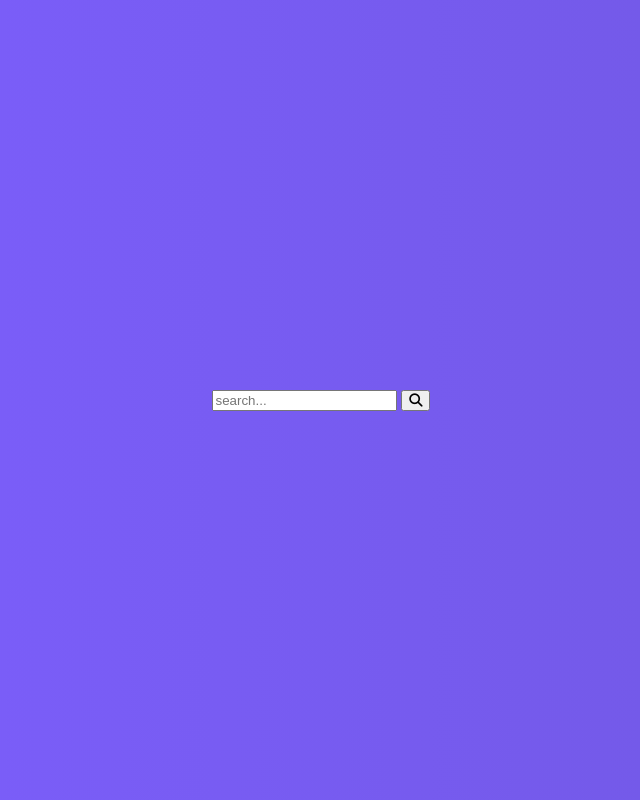
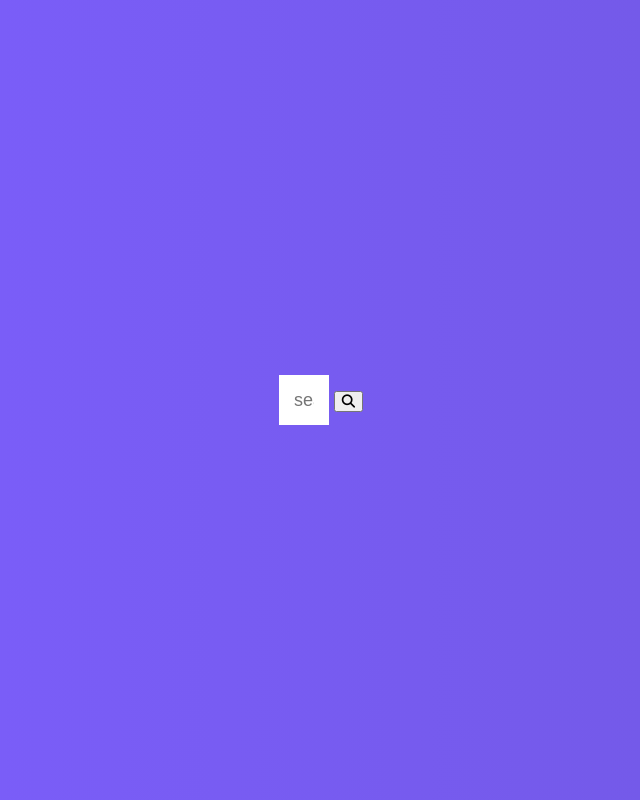
Before and after one commit to lewisjones37/hidden_search_bar, a plain HTML site: page index.html in a window 1280 px wide. Shown: the whole page, without its empty margins (319-959 px from the left). Drawn offline with Linux system fonts and the light colour scheme.

Commit message:
add css styling for class for search input

```diff
--- a/style.css
+++ b/style.css
@@ -14,3 +14,20 @@ body {
     overflow: hidden;
     margin: 0;
 }
+
+.search {
+    position: relative;
+    height: 50px;
+}
+
+.search .input {
+
+    background-color: white;
+    border: 0;
+    font-size: 18px;
+    padding: 15px;
+    height: 50px;
+    width: 50px;
+    transition: width 0.3s ease;
+
+}
```
